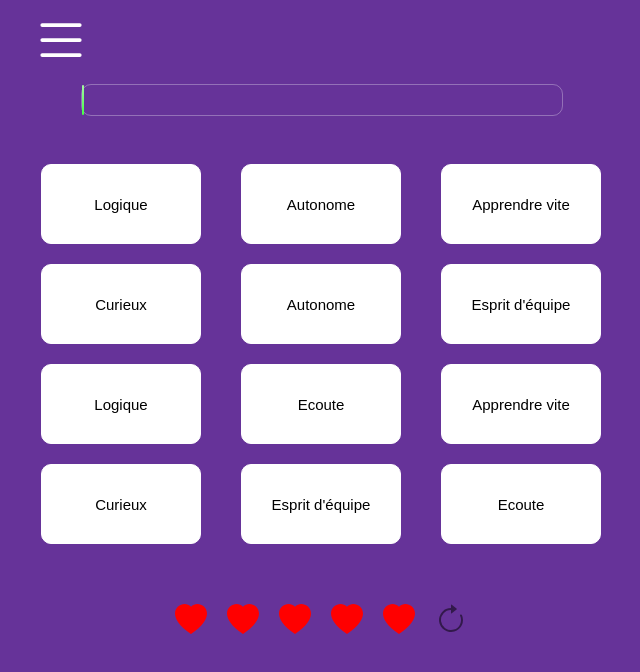
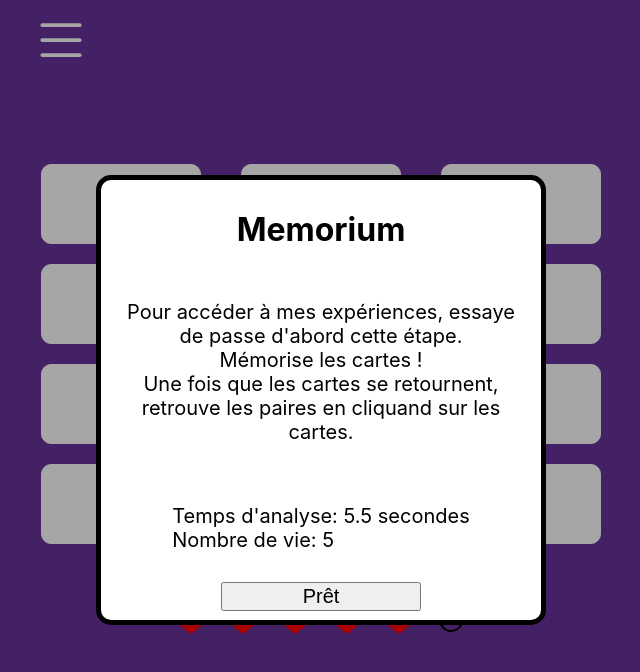
Before and after one commit to TiboLeFreapon/interactifPortfolio, a React (Create React App) app: page /experience in a window 1280 px wide. Shown: the top 672 px of the page, without its empty margins (319-959 px from the left). Built offline with nearby package versions, Linux system fonts and the light colour scheme.

Commit message:
Creer la modal d'explication.

```diff
--- a/src/App.css
+++ b/src/App.css
@@ -331,3 +331,54 @@ animation-iteration-count: infinite;
   border: none;
   padding: 15px;
 }
+
+
+/*----------------------------------MODAL--------------------------------------*/
+.voile{
+  z-index: 10;
+  width: 100%;
+  position: absolute;
+  display: flex;
+  top: 0px;
+  left: 0;
+  background: rgba(0,0,0, 0.35);
+  height: 100%;
+  justify-content: center;
+  align-items: center;
+}
+
+.modal{
+  width: 400px;
+  background: white;
+  text-align: center;
+  height: 400px;
+  border-radius: 15px;
+  border: 5px solid;
+  padding: 20px;
+  display: flex;
+  flex-direction: column;
+}
+
+.info-jeux, .explication{
+  font-weight: 400;
+  margin: 30px auto;
+  display: flex;
+  flex-direction: column;
+  font-size: 20px;
+}
+
+.info-jeux{
+  text-align: left;
+}
+
+.bouton-pret{
+  height: 50px;
+  width: 200px;
+  font-size: 20px;
+  font-weight: 500;
+  margin: auto
+}
+
+.titre-modal{
+  margin-top: 10px
+}
--- a/src/Composants/Experience/Carte.js
+++ b/src/Composants/Experience/Carte.js
@@ -8,16 +8,20 @@ function Carte(props) {
   /*const [activeBouton, setActiveBouton] = useState(false);*/
 
   useEffect(() => {
+    if (!props.modalEstAffiche) {
       setActiveBouton(true);
       setAffichay(true);
-  }, [props.tableauMelangay]);
+    }
+  }, [props.tableauMelangay, props.modalEstAffiche]);
 
   useEffect(() => {
+    if (!props.modalEstAffiche) {
       setTimeout(() => {
         setActiveBouton(false);
         setAffichay(false);
       }, C_COMPETENCE.tempsCacherAnalyse);
-  }, [props.tableauMelangay]);
+    }
+  }, [props.tableauMelangay, props.modalEstAffiche]);
 
   const surCliqueCarte = () => {
     props.fonctionChangement(props.id);
--- /dev/null
+++ b/src/Composants/Generiques/ModalExplication.js
@@ -0,0 +1,36 @@
+import Button from "react-bootstrap/esm/Button";
+const C_COMPETENCE = require("../../Données/cosntanteCompetence");
+
+function ModalExplication(props) {
+  return props.afficher ? (
+    <div className="voile">
+      <div className="modal ">
+        <h1 className="titre-modal">Memorium</h1>
+        <div className="explication">
+          <span>
+            Pour accéder à mes expériences, essaye de passe d'abord cette étape.
+          </span>
+          <span>Mémorise les cartes ! </span>
+          <span>
+            Une fois que les cartes se retournent, retrouve les paires en
+            cliquand sur les cartes.
+          </span>
+        </div>
+        <div className="info-jeux">
+          <span>
+            Temps d'analyse: {C_COMPETENCE.tempsCacherAnalyse / 1000} secondes
+          </span>
+          <span>Nombre de vie: {C_COMPETENCE.nbrDeVie}</span>
+        </div>
+
+        <Button className="bouton-pret" onClick={props.cacherModal}>
+          Prêt
+        </Button>
+      </div>
+    </div>
+  ) : (
+    ""
+  );
+}
+
+export default ModalExplication;
--- a/src/Conteneur/ExperienceApp.js
+++ b/src/Conteneur/ExperienceApp.js
@@ -6,6 +6,7 @@ import Vie from "../Composants/Experience/Vie";
 import Defaite from "../Composants/Experience/Defaite";
 import ContenuExperience from "../Composants/Experience/ContenuExperience";
 import BarreTemps from "../Composants/Experience/BarreTemps";
+import ModalExplication from "../Composants/Generiques/ModalExplication";
 
 const C_COMPETENCE = require("../Données/cosntanteCompetence");
 
@@ -35,9 +36,14 @@ function ExperienceApp(props) {
   /*Pour le boutton replay*/
   const [tableau, setTableau] = useState(tableauMelangay);
   const [nbrVies, setNbrVies] = useState(C_COMPETENCE.nbrDeVie);
-  const [afficherBarTemps, setAfficherBarTemps] = useState(true);
+  const [afficherBarTemps, setAfficherBarTemps] = useState(false);
+  const [afficherExperience, setAfficherExperience] = useState(false);
+  const [afficherModal, setAfficherModal] = useState(true);
 
-  const [afficherExperience, setAfficherExperience] = useState(false);
+  const cacherModal = () => {
+    setAfficherModal(false);
+    setAfficherBarTemps(true);
+  };
 
   const recupChangement = (index) => {
     if (indexCarteRetournay.premierCarte === undefined) {
@@ -106,6 +112,7 @@ function ExperienceApp(props) {
       <Carte
         desactiver={desactiver}
         id={i}
+        modalEstAffiche={afficherModal}
         afficher={
           idCarteTouvay[i] === true ||
           i === indexCarteRetournay.premierCarte ||
@@ -151,6 +158,10 @@ function ExperienceApp(props) {
     contenu = (
       <div className="experience-jeux">
         <>
+          <ModalExplication
+            afficher={afficherModal}
+            cacherModal={cacherModal}
+          />
           <RetourAccueil />
           <div className="barre-temps">
             {afficherBarTemps && <BarreTemps tableau={tableau} />}
```
Lines whose indentation alone changed are shown as unchanged.
